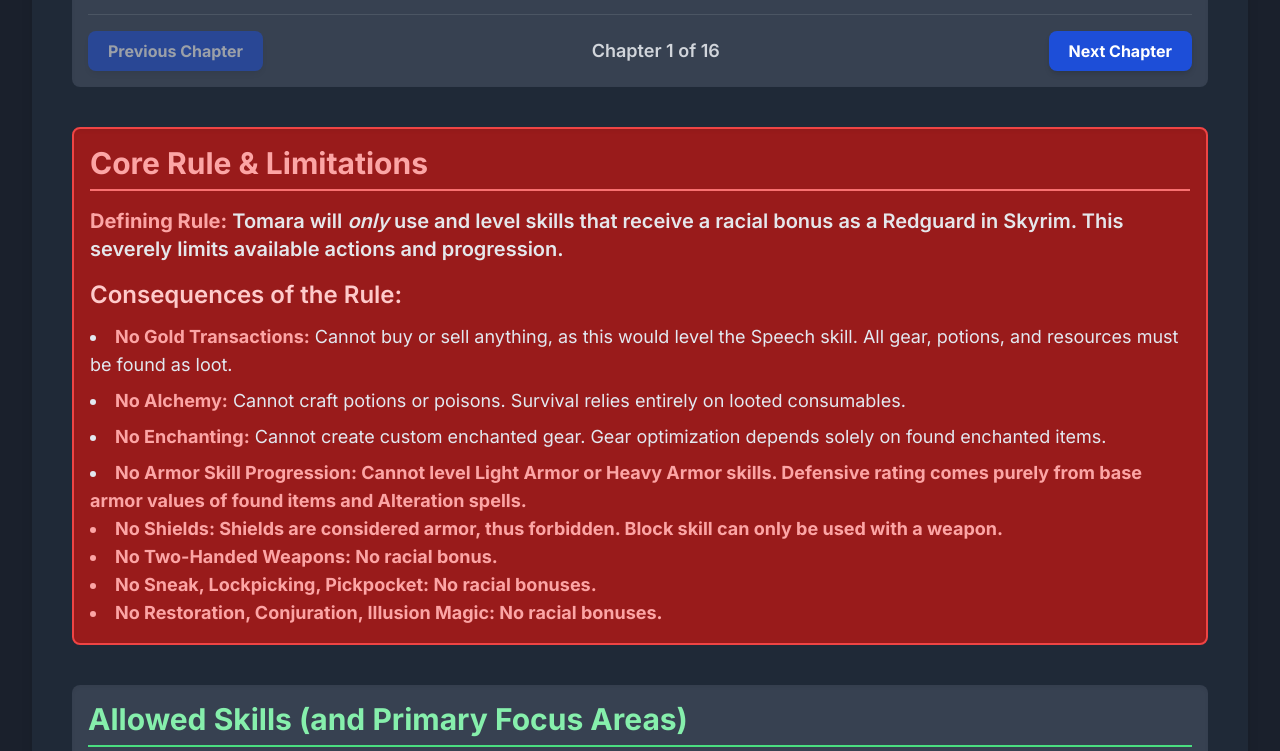
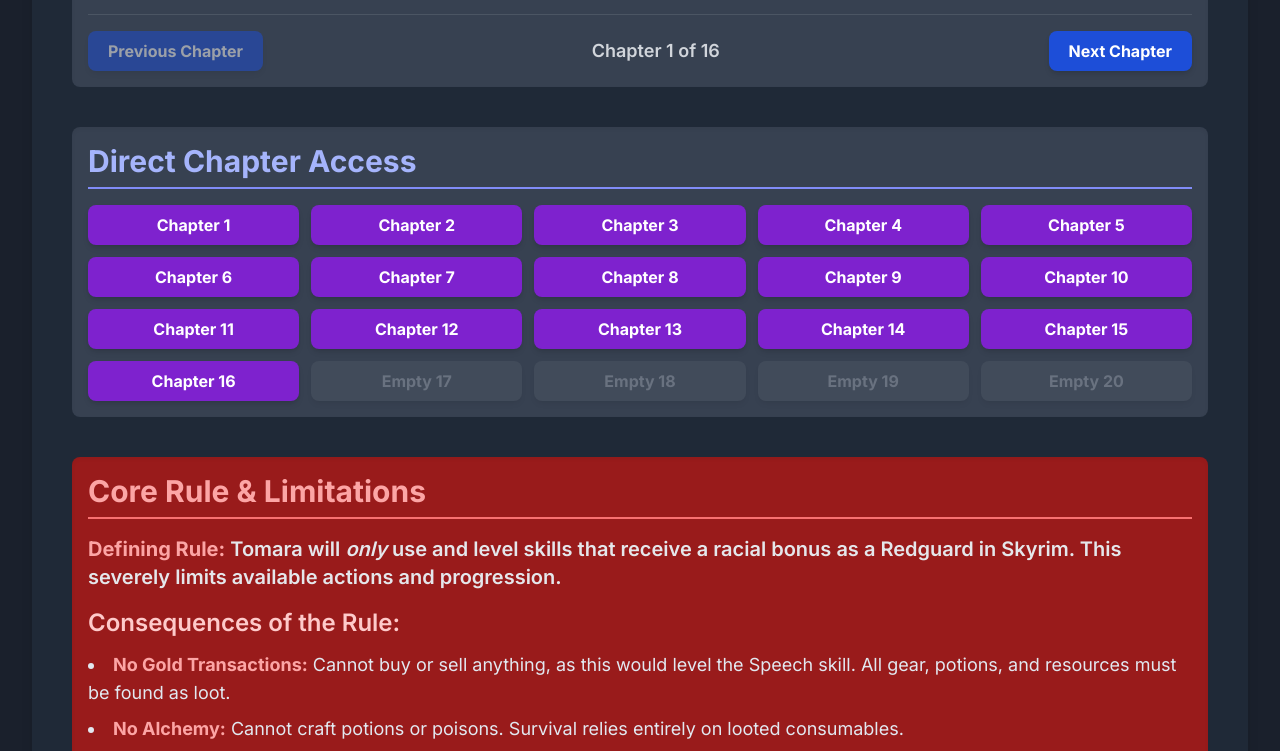
Before and after one commit to T0mt4ru/skyrim-tomara, a website: page index.html in a window 1280 px wide. Shown: the part 1380-2131 px from the top of the page. Drawn offline with nearby package versions, Linux system fonts and the light colour scheme.

Commit message:
Update index.html
added button layout for easy chapter selection.

```diff
--- a/index.html
+++ b/index.html
@@ -256,7 +256,7 @@
                     It came tumbling down, roaring, yelling as if speaking, a torrent of flames erupting from its muzzle. The guards, now emboldened, closed in, swords in hand, while I stayed atop the tower. I knew better than to approach a beast that wasn't slain yet. Even grounded, its power was immense. Shot after shot, I fired into the beast's skull, my arrows piercing its tough hide, while the guards bravely swung at its legs. And then, finally, the beast ceased to breathe. No more fire, no more guttural 'yelling.'
                 </p>
                 <p class="text-lg mb-4 leading-relaxed">
-                    We all approached our fallen foe, the air thick with the smell of ozone and burnt flesh. Its colossal corpse began to flicker, shimmer with an unearthly glow, and we instinctively backed off. Strange streams of light, like ethereal ribbons, rushed from its disintegrating scales directly onto me. I felt a profound rush of power course through my veins, a sensation unlike anything I had ever known. A guard nearby stared, wide-eyed, then whispered, "By the Divines... you... you absorbed its soul!"
+                    We all approached our fallen foe, the air thick with the smell(Fredas, 7:09 PM, 22nd of Last Seed, 4E 201) of ozone and burnt flesh. Its colossal corpse began to flicker, shimmer with an unearthly glow, and we instinctively backed off. Strange streams of light, like ethereal ribbons, rushed from its disintegrating scales directly onto me. I felt a profound rush of power course through my veins, a sensation unlike anything I had ever known. A guard nearby stared, wide-eyed, then whispered, "By the Divines... you... you absorbed its soul!"
                 </p>
                 <p class="text-lg mb-4 leading-relaxed">
                     Absorbed its soul? I thought to myself. What nonsense is this? The guard urged me to shout, claiming it was "dragon speech" of some sort. I inhaled, and a word just came to mind, an unfamiliar power building within me: "FUS!" I said, and the air before me erupted. The guards were blown away, literally, sent sprawling by an invisible force. Irileth wasn't too keen on me anymore, her expression shifting from grim respect to wary apprehension. She didn't want some "myth," she needed actions.
@@ -417,8 +417,16 @@
             </div>
         </section>
 
+        <!-- Chapter Grid Navigation -->
+        <section class="mb-10 p-4 bg-gray-700 rounded-lg shadow-inner">
+            <h2 class="text-2xl sm:text-3xl font-bold mb-4 text-indigo-300 border-b-2 border-indigo-400 pb-2">Direct Chapter Access</h2>
+            <div id="chapter-grid" class="grid grid-cols-4 sm:grid-cols-5 gap-3">
+                <!-- Buttons will be dynamically added here by JavaScript -->
+            </div>
+        </section>
+
         <!-- Core Rule & Limitations -->
-        <section class="mb-10 p-4 bg-red-800 rounded-lg shadow-inner border-2 border-red-500">
+        <section class="mb-10 p-4 bg-red-800 rounded-lg shadow-inner">
             <h2 class="text-2xl sm:text-3xl font-bold mb-4 text-red-300 border-b-2 border-red-400 pb-2">Core Rule & Limitations</h2>
             <p class="text-lg sm:text-xl font-semibold mb-4 text-gray-200">
                 <strong class="text-red-300">Defining Rule:</strong> Tomara will <em class="italic">only</em> use and level skills that receive a racial bonus as a Redguard in Skyrim. This severely limits available actions and progression.
@@ -559,6 +567,27 @@
         document.addEventListener('DOMContentLoaded', () => {
             currentChapterIndex = 0; // Ensure start on first chapter
             updateStoryDisplay();
+
+            // Add direct chapter access buttons
+            const chapterGrid = document.getElementById('chapter-grid');
+            const totalGridSlots = 20; // To accommodate up to 20 chapters
+            for (let i = 0; i < totalGridSlots; i++) {
+                const chapterButton = document.createElement('button');
+                chapterButton.classList.add('px-3', 'py-2', 'rounded-lg', 'shadow-md', 'font-bold', 'transition', 'duration-300', 'ease-in-out');
+                if (i < storyChapters.length) {
+                    chapterButton.textContent = `Chapter ${i + 1}`;
+                    chapterButton.classList.add('bg-purple-700', 'hover:bg-purple-600', 'text-white');
+                    chapterButton.addEventListener('click', () => {
+                        currentChapterIndex = i;
+                        updateStoryDisplay();
+                    });
+                } else {
+                    chapterButton.textContent = `Empty ${i + 1}`; // Placeholder for future chapters
+                    chapterButton.classList.add('bg-gray-600', 'text-gray-400', 'cursor-not-allowed', 'opacity-50');
+                    chapterButton.disabled = true; // Disable future chapter buttons
+                }
+                chapterGrid.appendChild(chapterButton);
+            }
         });
     </script>
 </body>
```
